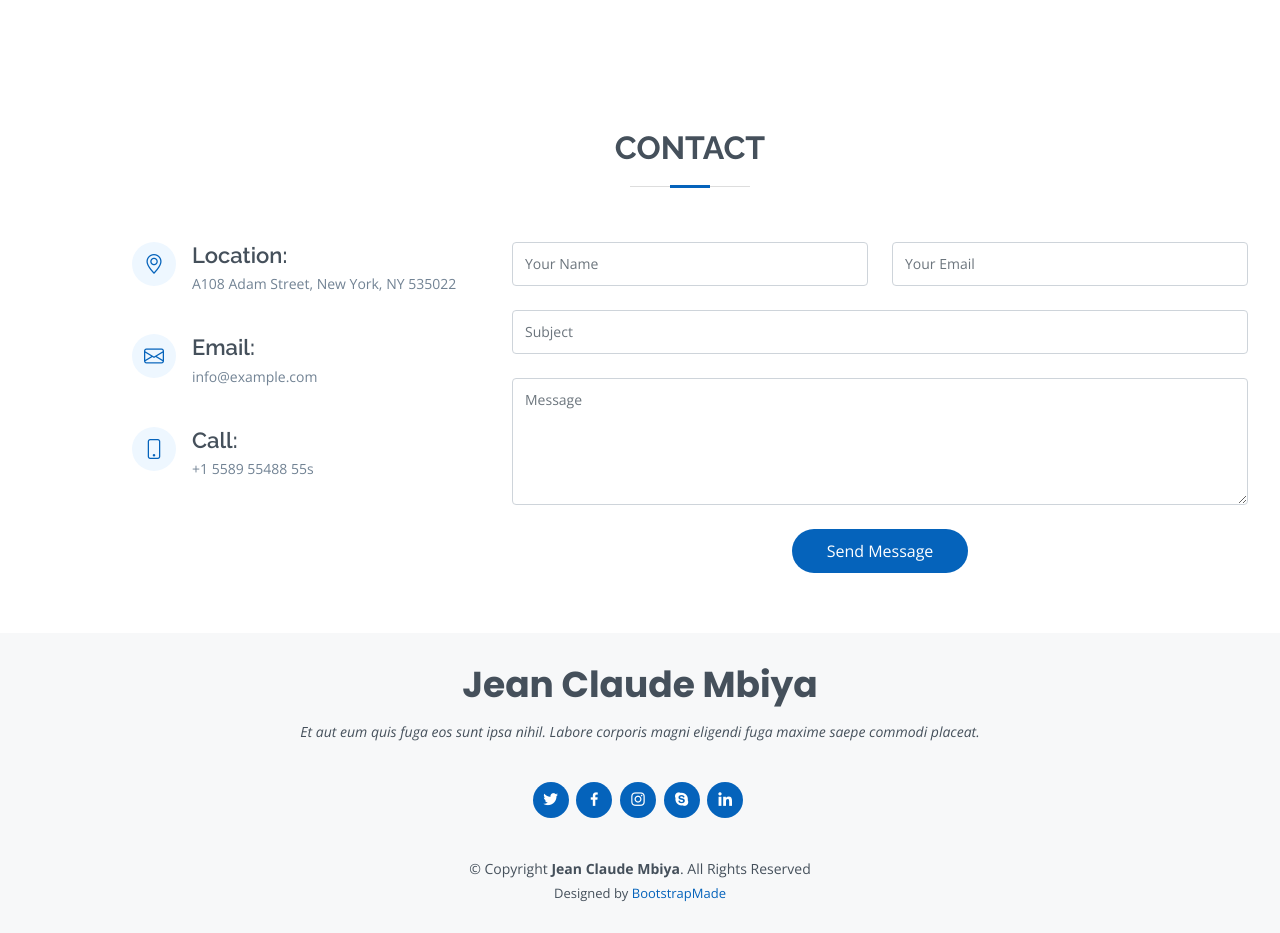
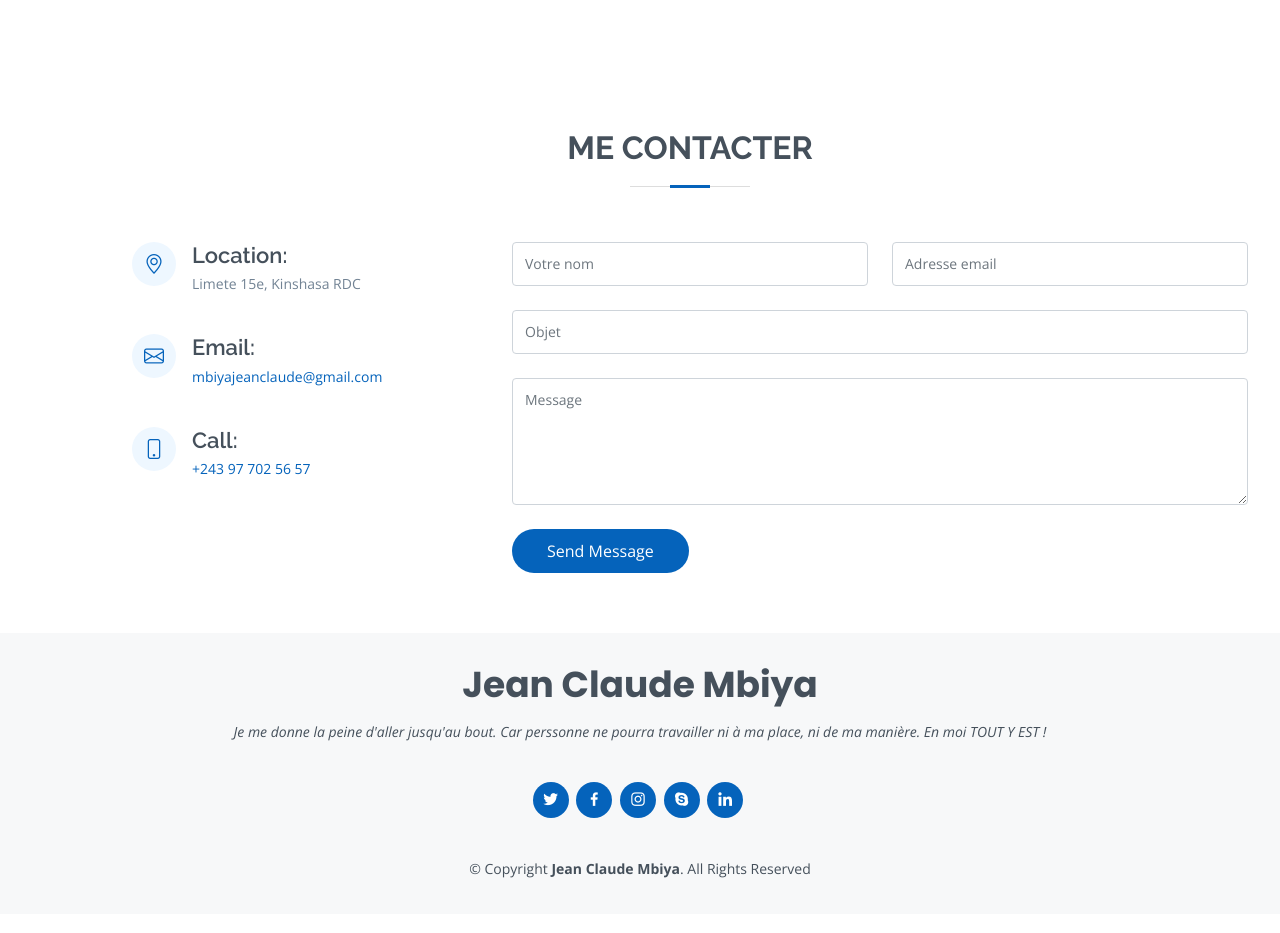
Before and after one commit to johnmbiya/johnmbiya.github.io, a plain HTML site: page index.html in a window 1280 px wide. Shown: the part 6280-7213 px from the top of the page. Drawn offline with nearby package versions, Linux system fonts and the light colour scheme.

Commit message:
Update index.html

```diff
--- a/index.html
+++ b/index.html
@@ -624,7 +624,7 @@
       <div class="container" data-aos="fade-up">
 
         <div class="section-title">
-          <h2>Contact</h2>
+          <h2>Me contacter</h2>
         </div>
 
         <div class="row mt-1">
@@ -634,19 +634,19 @@
               <div class="address">
                 <i class="bi bi-geo-alt"></i>
                 <h4>Location:</h4>
-                <p>A108 Adam Street, New York, NY 535022</p>
+                <p>Limete 15e, Kinshasa RDC</p>
               </div>
 
               <div class="email">
                 <i class="bi bi-envelope"></i>
                 <h4>Email:</h4>
-                <p>info@example.com</p>
+                <p><a href="mailto:mbiyajeanclaude@gmail.com">mbiyajeanclaude@gmail.com</a></p>
               </div>
 
               <div class="phone">
                 <i class="bi bi-phone"></i>
                 <h4>Call:</h4>
-                <p>+1 5589 55488 55s</p>
+                <p><a href="tel:+243977025657">+243 97 702 56 57</a></p>
               </div>
 
             </div>
@@ -655,17 +655,17 @@
 
           <div class="col-lg-8 mt-5 mt-lg-0">
 
-            <form action="forms/contact.php" method="post" role="form" class="php-email-form">
+            <form action="#" method="get" role="form" class="php-email-form">
               <div class="row">
                 <div class="col-md-6 form-group">
-                  <input type="text" name="name" class="form-control" id="name" placeholder="Your Name" required>
+                  <input type="text" name="name" class="form-control" id="name" placeholder="Votre nom" required>
                 </div>
                 <div class="col-md-6 form-group mt-3 mt-md-0">
-                  <input type="email" class="form-control" name="email" id="email" placeholder="Your Email" required>
+                  <input type="email" class="form-control" name="email" id="email" placeholder="Adresse email" required>
                 </div>
               </div>
               <div class="form-group mt-3">
-                <input type="text" class="form-control" name="subject" id="subject" placeholder="Subject" required>
+                <input type="text" class="form-control" name="subject" id="subject" placeholder="Objet" required>
               </div>
               <div class="form-group mt-3">
                 <textarea class="form-control" name="message" rows="5" placeholder="Message" required></textarea>
@@ -675,7 +675,7 @@
                 <div class="error-message"></div>
                 <div class="sent-message">Your message has been sent. Thank you!</div>
               </div>
-              <div class="text-center"><button type="submit">Send Message</button></div>
+              <div class=""><button type="submit">Send Message</button></div>
             </form>
 
           </div>
@@ -691,7 +691,7 @@
   <footer id="footer">
     <div class="container">
       <h3>Jean Claude Mbiya</h3>
-      <p>Et aut eum quis fuga eos sunt ipsa nihil. Labore corporis magni eligendi fuga maxime saepe commodi placeat.</p>
+      <p>Je me donne la peine d'aller jusqu'au bout. Car perssonne ne pourra travailler ni à ma place, ni de ma manière. En moi TOUT Y EST !</p>
       <div class="social-links">
         <a href="#" class="twitter"><i class="bx bxl-twitter"></i></a>
         <a href="#" class="facebook"><i class="bx bxl-facebook"></i></a>
@@ -707,7 +707,7 @@
         <!-- You can delete the links only if you purchased the pro version. -->
         <!-- Licensing information: [license-url] -->
         <!-- Purchase the pro version with working PHP/AJAX contact form: https://bootstrapmade.com/free-html-bootstrap-template-my-resume/ -->
-        Designed by <a href="https://bootstrapmade.com/">BootstrapMade</a>
+        <!-- Designed by <a href="https://bootstrapmade.com/">BootstrapMade</a> -->
       </div>
     </div>
   </footer><!-- End Footer -->
```
